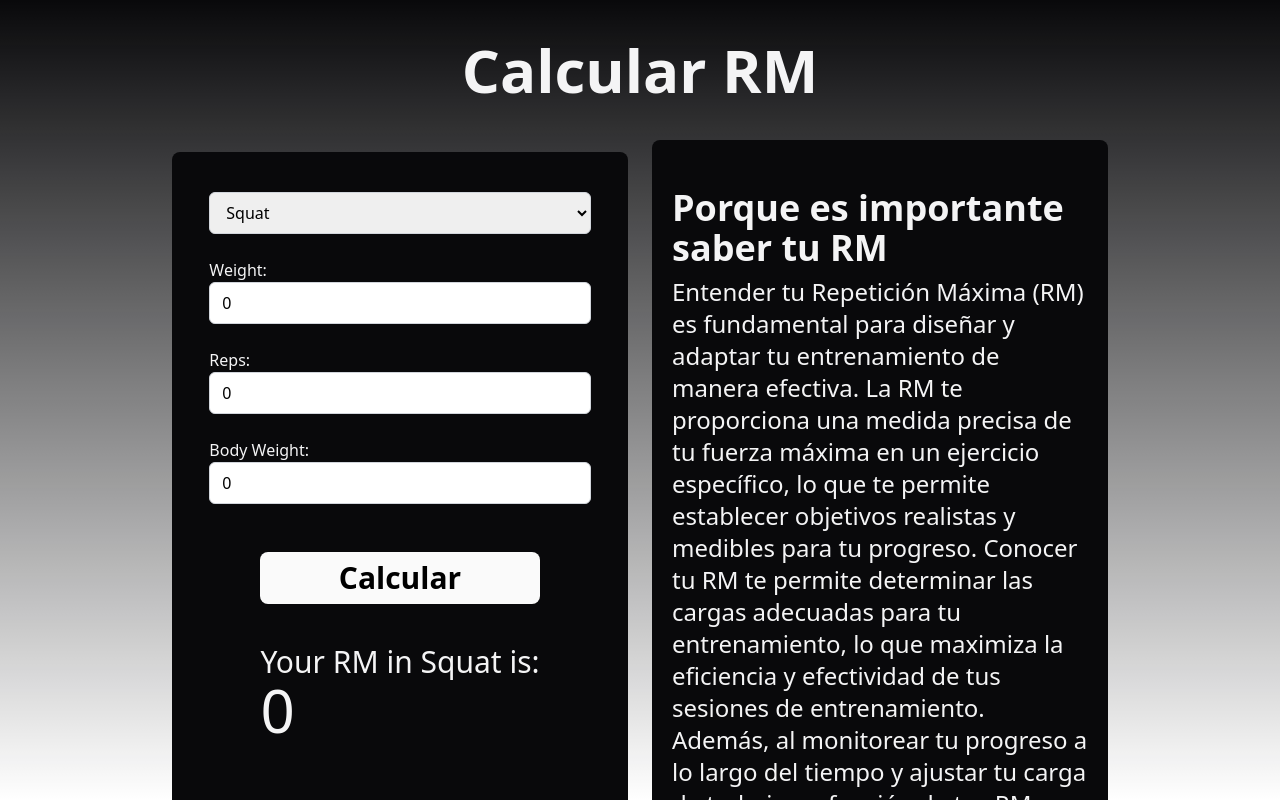
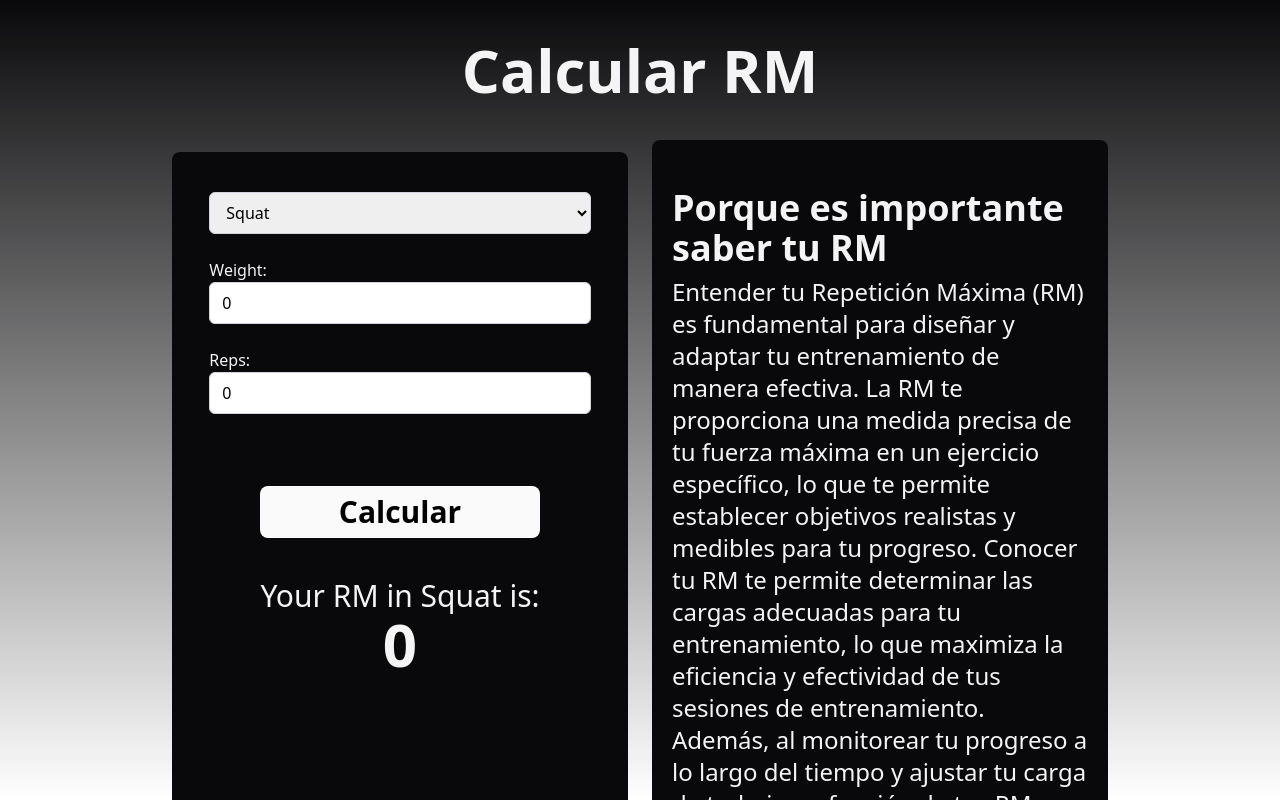
Before and after one commit to DIEGODOPAZO/RmCalculatorNextjs, a Next.js app: page / in a window 1280 px wide. Both pictures are taken after a click on the button "Calcular". Shown: the top 800 px of the page. Built offline with nearby package versions, Linux system fonts and the light colour scheme.

Commit message:
Arreglado error, en el switch del Button.jsx y hecho invisible el campo de bodyweight para los ejercicios en los que no importa para la formula

```diff
--- a/src/components/ui/Button.jsx
+++ b/src/components/ui/Button.jsx
@@ -70,6 +70,7 @@ export default function Button({ weight, reps, bodWeight, exercise }) {
     switch (exerciseToFormula()) {
       case "SBD":
         res = rmSBD(weight, reps);
+        break;
       case "FD":
         res = rmFondosDominadas(bodWeight, weight, reps);
         break;
@@ -95,8 +96,8 @@ export default function Button({ weight, reps, bodWeight, exercise }) {
       {
         //sirver para ver si hay resultado, si lo hay se muestran el resultado y la tabla
         result !== null && (
-          <p className="my-10 text-3xl flex flex-col">
-            Your RM in {exerciseLocal} is: <p className="text-6xl"> {result} </p>
+          <p className="my-10 text-3xl flex flex-col justify-center items-center">
+            Your RM in {exerciseLocal} is: <p className="text-6xl font-bold"> {result} </p>
           </p>
         )
       }
--- a/src/components/ui/Form.jsx
+++ b/src/components/ui/Form.jsx
@@ -64,7 +64,8 @@ export default function Form() {
           />
         </div>
         <br />
-        <div className="flex flex-col w-11/12">
+        {selectedExercise == "Dips" || selectedExercise == "Pull Ups" || selectedExercise == "Muscle Up" ?
+          (<div className="flex flex-col w-11/12">
           <label htmlFor="bodWeight">Body Weight:</label>
           <input
             id="bodWeight"
@@ -74,7 +75,8 @@ export default function Form() {
             value={bodWeight}
             onChange={(e) => setBodWeight(parseFloat(e.target.value))}
           />
-        </div>
+        </div>) : <></>
+        }
         <br/>
         <br/>
         <Button type="submit" weight={weight} reps={reps} bodWeight={bodWeight} exercise={selectedExercise}/>
```
